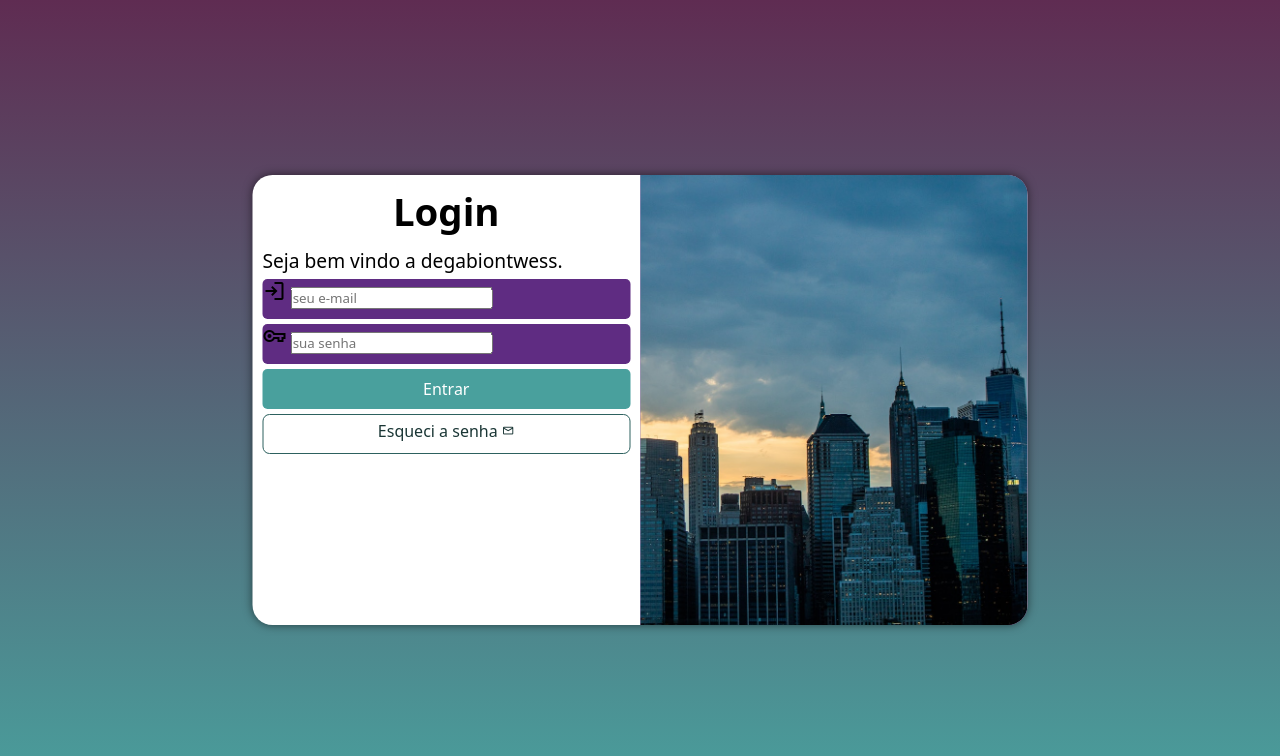
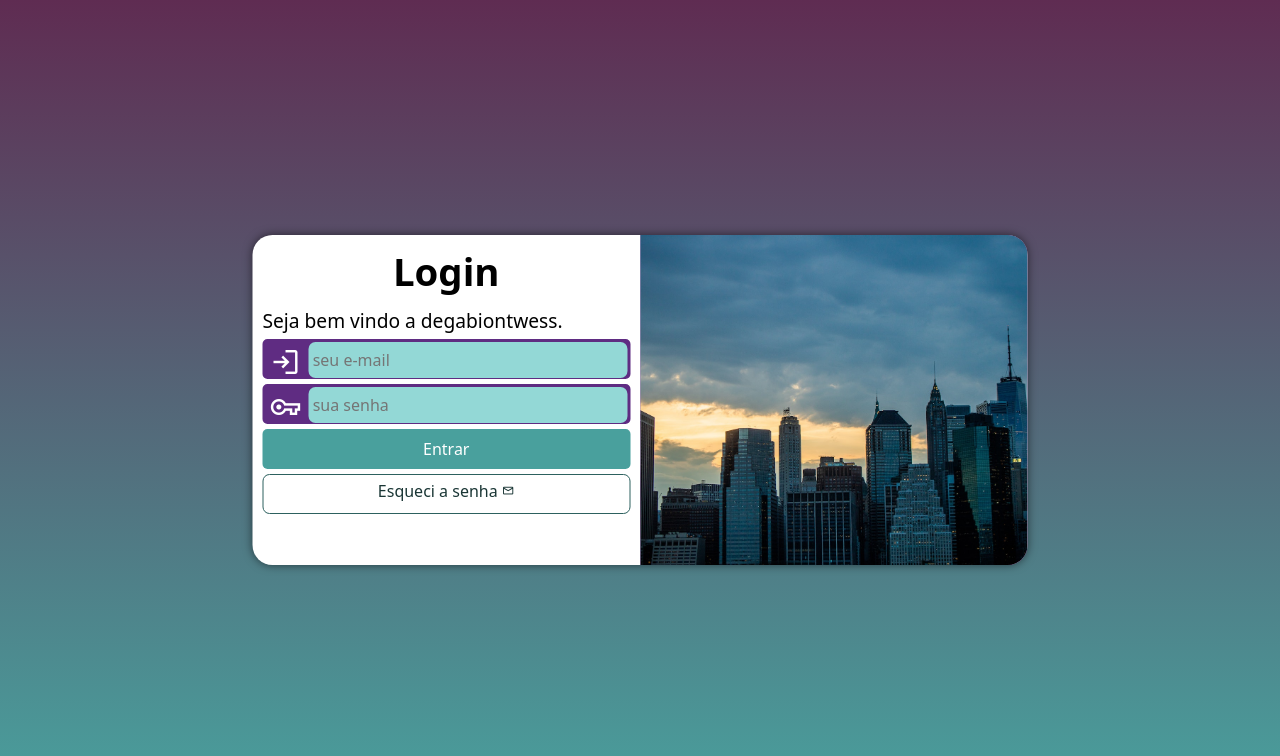
Before and after one commit to Gabrieldaybion/projeto-login, a plain HTML site: page index.html in a window 1280 px wide. Drawn offline with nearby package versions, Linux system fonts and the light colour scheme.

Commit message:
Progeto foi concluido

```diff
--- a/estilos/midias.css
+++ b/estilos/midias.css
@@ -15,6 +15,7 @@ Extra large screens, TV – 1201px, and more.
     }
     section#login{
         width: 71vw;
+        height: 310px;
     }
     section#login > div#imagem{
         float: left;
@@ -40,6 +41,7 @@ Extra large screens, TV – 1201px, and more.
     }
     section#login{
         width: 775px;
+        height: 330px;
 
     }
     section#login > div#imagem{
--- a/estilos/style.css
+++ b/estilos/style.css
@@ -61,8 +61,31 @@ div#formulario > p{
 form label{
     display: none;
 }
+
+div.campo >span{
+    color: white;
+    font-size: 2em;
+    width: 40px;
+    padding: 5px;
+}
+div.campo > input{
+    background-color: #93d8d6;
+    font-size: 1em;
+    width: calc(100% - 45px);
+    transform: translateY(-12px);/* taca o objeto para cima */
+    height: 100%;
+    border: 0px;
+    border-radius: 7px;
+    padding: 4px;
+}
+div.campo > input:focus-within{
+    background-color: white;
+
+}
+
 form > div.campo{
     background-color: #5f2c82;
+    border: 2px solid #5f2c82;
     width: 100%;
     display: block;
     height: 40px;
```
